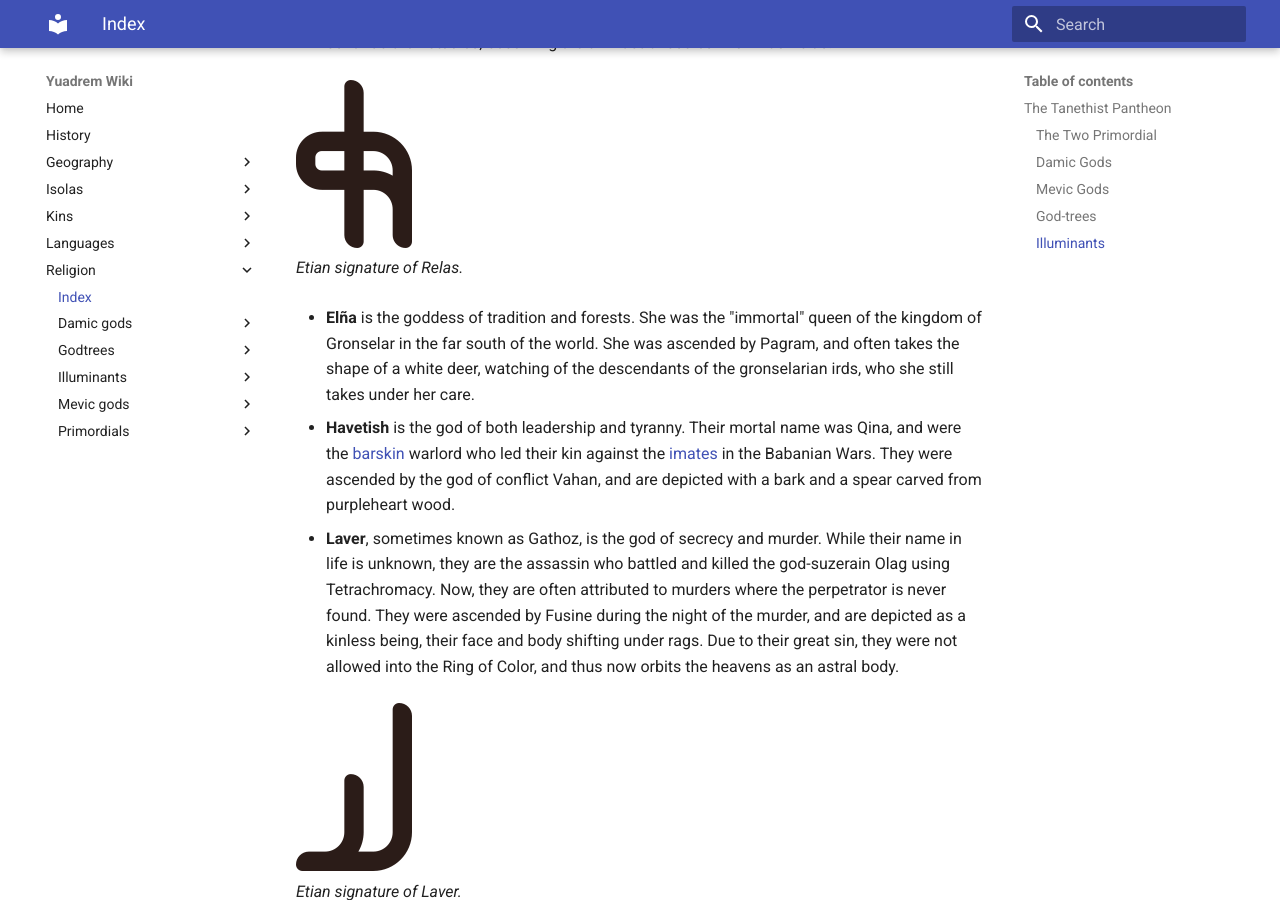
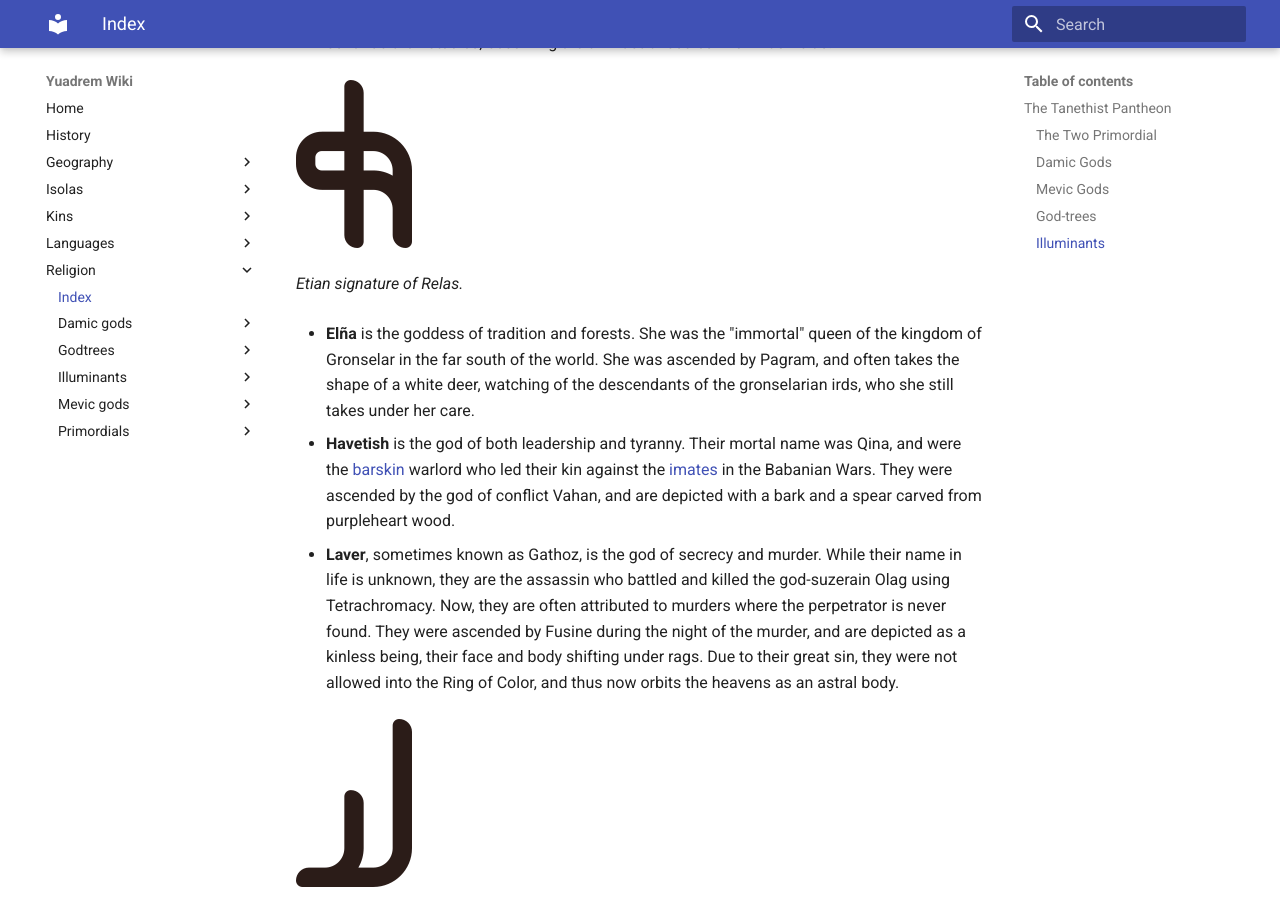
Before and after one commit to bleaktwig/yuadrem-wiki, an MkDocs documentation site: the page built from docs/religion/index.md, in a window 1280 px wide and 900 px high, scrolled down 2510 px. Built offline with MkDocs 1.6.1 and Material for MkDocs 9.7.7, drawn with Linux system fonts in a browser that asks for light colours.

Commit message:
Whooooops

```diff
--- a/docs/religion/index.md
+++ b/docs/religion/index.md
@@ -56,7 +56,8 @@
 
 * **Eful** and **Geful** are the goddesses of justice, the sky, knowledge, and love. As mortals, they were two [oths](../kins/oth.md) scholars who provided the basis for modern math and astrology. They were both ascended together by Fusine, and upon achieving godhood jumped to the heavens to continue their studies, becoming the twin astral bodies known as Relas.
 
-![Etian signature of Relas](illuminants/img/relas.png)<br>
+![Etian signature of Relas](illuminants/img/relas.png)
+
 _Etian signature of Relas._
 
 * **Elña** is the goddess of tradition and forests. She was the "immortal" queen of the kingdom of Gronselar<!-- TODO. Link. --> in the far south of the world. She was ascended by Pagram, and often takes the shape of a white deer, watching of the descendants of the gronselarian irds, who she still takes under her care.
@@ -65,14 +66,16 @@
 
 * **Laver**, sometimes known as Gathoz, is the god of secrecy and murder. While their name in life is unknown, they are the assassin who battled and killed the god-suzerain Olag using Tetrachromacy<!-- NOTE. Link. -->. Now, they are often attributed to murders where the perpetrator is never found. They were ascended by Fusine during the night of the murder, and are depicted as a kinless being, their face and body shifting under rags. Due to their great sin, they were not allowed into the Ring of Color, and thus now orbits the heavens as an astral body.
 
-![Etian signature of Laver](illuminants/img/laver.png)<br>
+![Etian signature of Laver](illuminants/img/laver.png)
+
 _Etian signature of Laver._
 
 * **Mziva** is the god of self-sacrifice. As a mortal, she was an [imate](../kins/imate.md) who led her people to salvation during the [Ededian Genocide](../history.md#war-of-spring), at the cost of her own life. She was ascended by Tamaz, and is depicted with golden hair and clothes made of flowers.
 
 * **Nikoleta**, also known as Bades, is the goddess of rituals and sorcery. As a mortal, she was a [gat](../kins/hume.md#gat-culture) sorceress from Fremit<!-- TODO. Link. --> and a scholar of Nix. She created an incantation that temporarily stops the spread of nix, and cast it atop Mount Tashta to stop the tar from invading the Fesh Peninsula. The ritual killed her, but was ascended by Febrid upon death. Her incantation is repeated every year in various parts of the Punika Ridge<!-- TODO. Link. --> to continue protecting the peninsula. She ascended to the heavens after death, and became the astral body Bades.
 
-![Etian signature of Bades](illuminants/img/bades.png)<br>
+![Etian signature of Bades](illuminants/img/bades.png)
+
 _Etian signature of Bades._
 
 * [**Olag**](illuminants/olag.md) is the god of craftsmanship and conquest. They were the first of the illuminants, and the god-suzerain of the Seven Protectorates of the Sea<!-- TODO. Link. -->. They were an Et-born who ascended by Vahan's will in 195 A.S. and died in 621 A.S..
@@ -81,14 +84,16 @@
 
 * **Sakris** is the god of fun and wine. As a mortal, he was the most devoted slave to the prince-merchant Hak of Ushpavam<!-- NOTE. Link. -->. Ascended by Matevos, he is often depicted dutifully attending to guests at a party, even as a god.
 
-![Etian signature of Rerisi](illuminants/img/rerisi.png)<br>
+![Etian signature of Rerisi](illuminants/img/rerisi.png)
+
 _Etian signature of Rerisi._
 
 * **Tamaz** is the goddess of wealth and silver. As a mortal, she was an [ird](../kins/hume.md#ird-culture) adventurer, known for financing the first colonial ships of Krudzal<!-- TODO. Link? -->. She is now depicted in a shiny gray dress, holding an iron hammer and a woodworking saw, and was ascended by the god of civilization, Pagram.
 
 * **Tinos**, sometimes known as Genadi, is the goddess of bravery and compassion. As a mortal, she was an [imate](../kins/imate.md) hero whose acts led to the death of King D'khan, ending the [Ededian Genocide](../history.md#war-of-spring). She was ascended by Bagrat, and is depicted with toad-like features, carrying her characteristic swordflute. She rose to the heavens after death, and now wards her fellow imates as an astral body.
 
-![Etian signature of Tinos](illuminants/img/tinos.png)<br>
+![Etian signature of Tinos](illuminants/img/tinos.png)
+
 _Etian signature of Tinos._
 
 * **Vugar** is the god of family and generosity. As a mortal, he was the protected prince of the kingdom of Vamerit<!-- TODO. Link. --> and was renowned for establishing laws pertaining to family and hereditary rights to the Seven Protectorates<!-- NOTE. Link. -->. He was ascended by Bagrat, and is often depicted with a silver toga of simple style.
```
